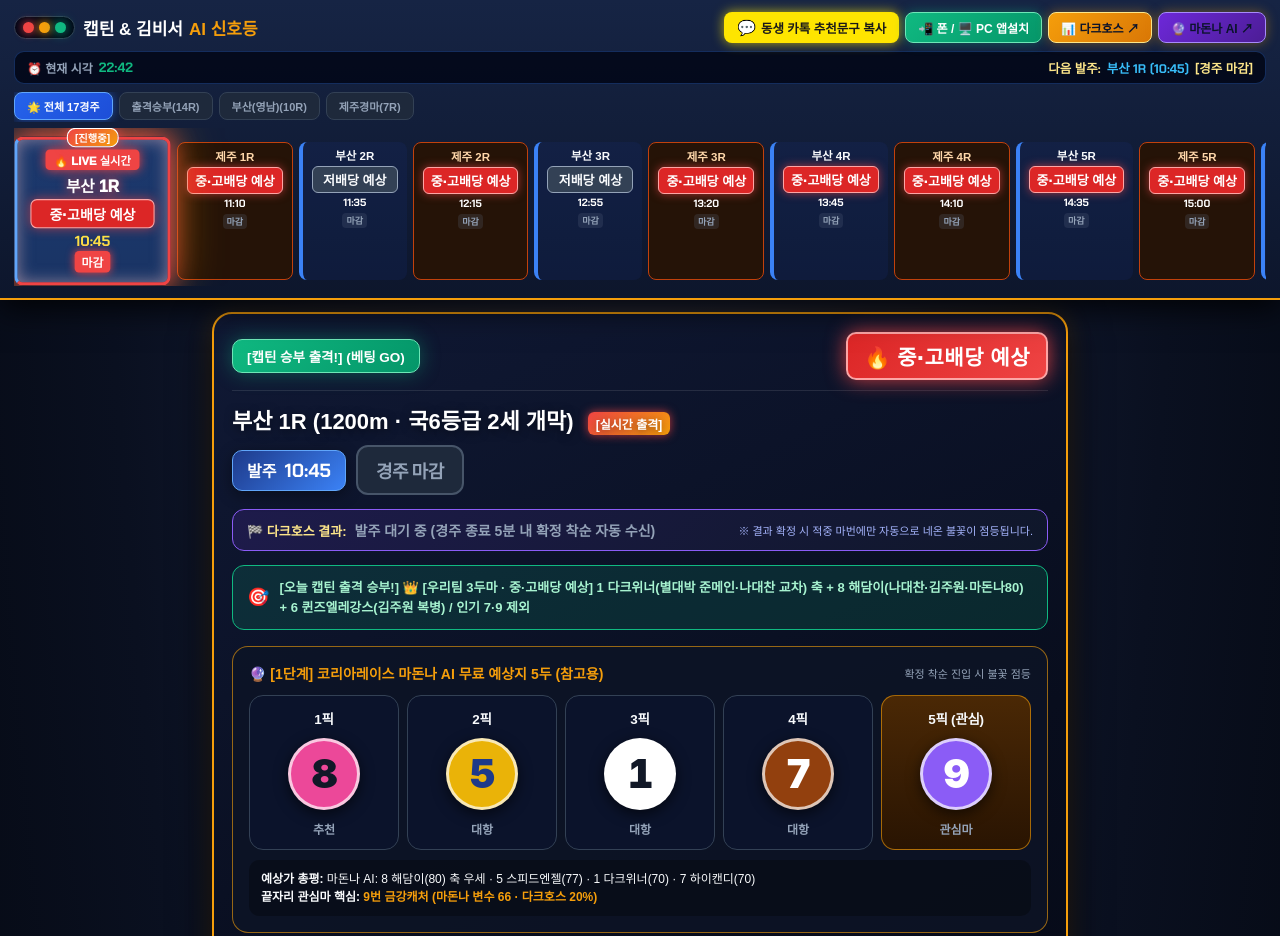
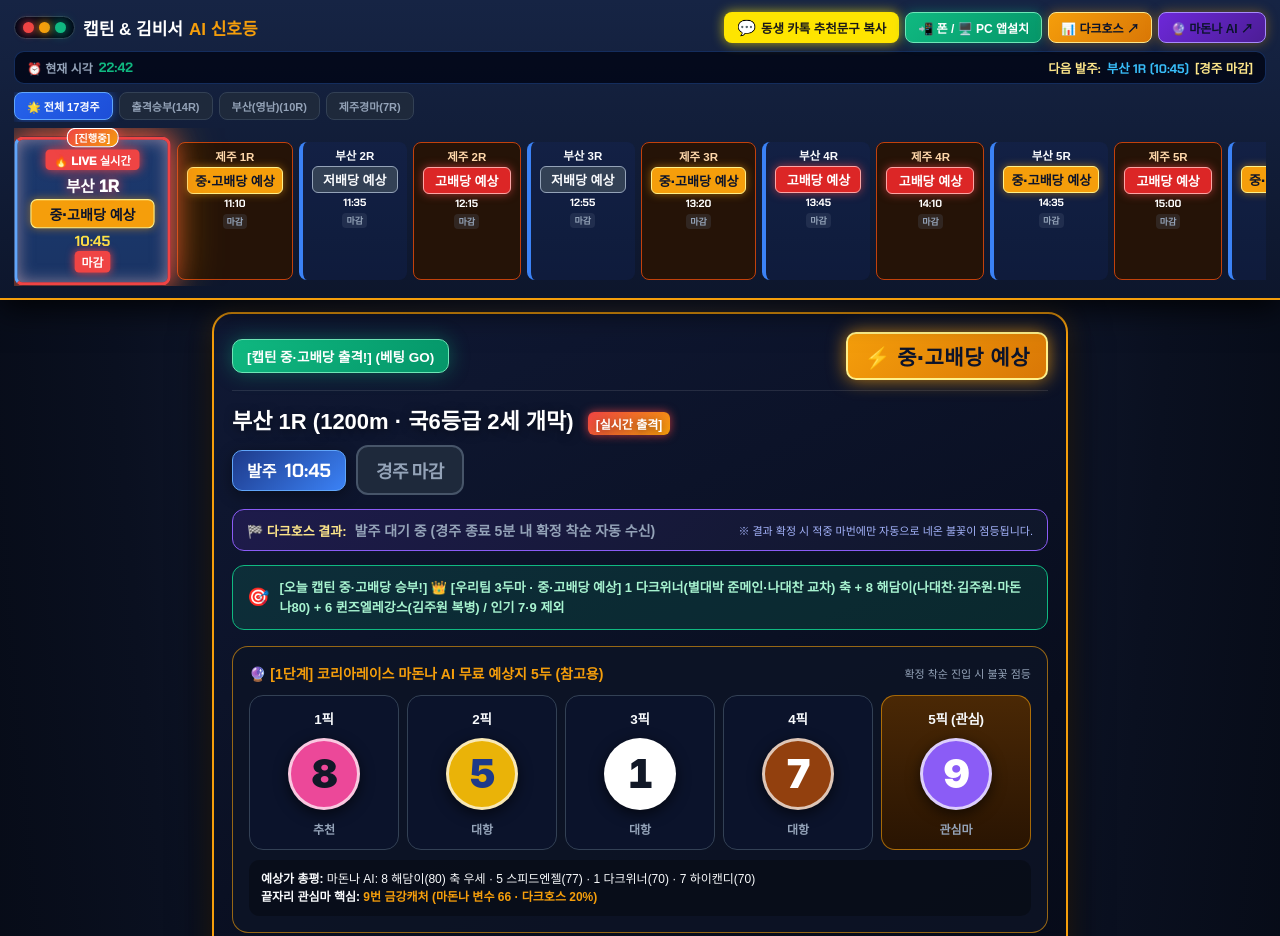
Before and after one commit to a90915719-hue/ai-signal-racing, a plain HTML site: page index.html in a window 1280 px wide. Shown: the top 936 px of the page. Drawn offline with Linux system fonts and the light colour scheme; a web font is replaced by a local one.

Commit message:
11/27(금) 고배당(빨강) / 중·고배당(노랑) / 저배당(회색) 3색 구분 적용

```diff
--- a/index.html
+++ b/index.html
@@ -2075,7 +2075,7 @@
     "isRec": true,
     "isOur": true,
     "badgeType": "HIGH",
-    "payoutType": "중·고배당",
+    "payoutType": "고배당",
     "expH": [
       "1",
       "7",
@@ -2213,7 +2213,7 @@
     "isRec": true,
     "isOur": true,
     "badgeType": "HIGH",
-    "payoutType": "중·고배당",
+    "payoutType": "고배당",
     "expH": [
       "6",
       "4",
@@ -2259,7 +2259,7 @@
     "isRec": true,
     "isOur": true,
     "badgeType": "HIGH",
-    "payoutType": "중·고배당",
+    "payoutType": "고배당",
     "expH": [
       "9",
       "5",
@@ -2351,7 +2351,7 @@
     "isRec": true,
     "isOur": true,
     "badgeType": "HIGH",
-    "payoutType": "중·고배당",
+    "payoutType": "고배당",
     "expH": [
       "7",
       "4",
@@ -2489,7 +2489,7 @@
     "isRec": true,
     "isOur": true,
     "badgeType": "HIGH",
-    "payoutType": "중·고배당",
+    "payoutType": "고배당",
     "expH": [
       "4",
       "11",
@@ -2581,7 +2581,7 @@
     "isRec": true,
     "isOur": true,
     "badgeType": "HIGH",
-    "payoutType": "중·고배당",
+    "payoutType": "고배당",
     "expH": [
       "9",
       "6",
@@ -2627,7 +2627,7 @@
     "isRec": true,
     "isOur": true,
     "badgeType": "HIGH",
-    "payoutType": "중·고배당",
+    "payoutType": "고배당",
     "expH": [
       "3",
       "11",
@@ -2673,7 +2673,7 @@
     "isRec": true,
     "isOur": true,
     "badgeType": "HIGH",
-    "payoutType": "중·고배당",
+    "payoutType": "고배당",
     "expH": [
       "5",
       "8",
@@ -2994,7 +2994,7 @@ ${liveLink}
       let filtered = RACES;
       if (currentFilter === "서울") filtered = RACES.filter(r => r.meet === "부산");
       else if (currentFilter === "제주") filtered = RACES.filter(r => r.meet === "제주");
-      else if (currentFilter === "GO") filtered = RACES.filter(r => r.payoutType === "중·고배당");
+      else if (currentFilter === "GO") filtered = RACES.filter(r => r.payoutType === "고배당" || r.payoutType === "중·고배당");
 
       const liveRace = getNextUpcomingRace();
 
@@ -3023,7 +3023,7 @@ ${liveLink}
         item.innerHTML = `
           ${liveBadgeHtml}
           <div class="ribbon-name">${r.shortTitle}</div>
-          <div style="font-size:13px; font-weight:950; padding:3px 7px; border-radius:6px; margin:3px 0; white-space:nowrap; background:${r.payoutType === '중·고배당' ? '#DC2626' : '#334155'}; color:${r.payoutType === '중·고배당' ? '#FFFFFF' : '#F8FAFC'}; border:1.5px solid ${r.payoutType === '중·고배당' ? '#FCA5A5' : '#94A3B8'}; box-shadow:${r.payoutType === '중·고배당' ? '0 0 10px rgba(239,68,68,0.65)' : 'none'};">${r.payoutType === '중·고배당' ? '중·고배당 예상' : '저배당 예상'}</div>
+          <div style="font-size:13px; font-weight:950; padding:3px 7px; border-radius:6px; margin:3px 0; white-space:nowrap; background:${r.payoutType === '고배당' ? '#DC2626' : (r.payoutType === '중·고배당' ? '#F59E0B' : '#334155')}; color:${r.payoutType === '고배당' ? '#FFFFFF' : (r.payoutType === '중·고배당' ? '#0B132B' : '#F8FAFC')}; border:1.5px solid ${r.payoutType === '고배당' ? '#FCA5A5' : (r.payoutType === '중·고배당' ? '#FEF08A' : '#94A3B8')}; box-shadow:${r.payoutType === '고배당' ? '0 0 10px rgba(239,68,68,0.65)' : (r.payoutType === '중·고배당' ? '0 0 8px rgba(245,158,11,0.55)' : 'none')};">${r.payoutType === '고배당' ? '고배당 예상' : (r.payoutType === '중·고배당' ? '중·고배당 예상' : '저배당 예상')}</div>
           <div class="ribbon-time">${r.time}</div>
           <div class="ribbon-countdown ${cdCls}" id="rb-cd-${r.id}">${td.short}</div>
         `;
@@ -3099,7 +3099,7 @@ ${liveLink}
         const res = r.results || {};
         const isConfirmed = (res.status === "확정" && res.r1 && res.r2 && res.r3);
         const isLive = (liveRace && liveRace.id === r.id);
-        const isGo = (r.payoutType === "중·고배당");
+        const isGo = (r.payoutType === "고배당" || r.payoutType === "중·고배당");
         const td = calcTimeDiff(r.time);
         const ai = r.ai || {};
         const aiPicks = [ai.h1, ai.h2, ai.h3].filter(Boolean);
@@ -3167,7 +3167,7 @@ ${liveLink}
         } else if (isLive) {
           hitResultHtml = '<span style="background:#EF4444; color:#fff; font-weight:900; padding:2px 6px; border-radius:4px; font-size:11px;">[출격진행]</span>';
         } else {
-          hitResultHtml = `<span style="display:inline-block; padding:4px 9px; border-radius:6px; font-size:13.5px; font-weight:950; white-space:nowrap; background:${isGo ? '#DC2626' : '#334155'}; color:${isGo ? '#FFFFFF' : '#F8FAFC'}; border:1.5px solid ${isGo ? '#FCA5A5' : '#94A3B8'}; box-shadow:${isGo ? '0 0 8px rgba(239,68,68,0.55)' : 'none'};">${isGo ? '중·고배당 예상' : '저배당 예상'}</span>`;
+          hitResultHtml = `<span style="display:inline-block; padding:4px 9px; border-radius:6px; font-size:13.5px; font-weight:950; white-space:nowrap; background:${r.payoutType === '고배당' ? '#DC2626' : (r.payoutType === '중·고배당' ? '#F59E0B' : '#334155')}; color:${r.payoutType === '고배당' ? '#FFFFFF' : (r.payoutType === '중·고배당' ? '#0B132B' : '#F8FAFC')}; border:1.5px solid ${r.payoutType === '고배당' ? '#FCA5A5' : (r.payoutType === '중·고배당' ? '#FEF08A' : '#94A3B8')}; box-shadow:${r.payoutType === '고배당' ? '0 0 8px rgba(239,68,68,0.55)' : (r.payoutType === '중·고배당' ? '0 0 8px rgba(245,158,11,0.5)' : 'none')};">${r.payoutType === '고배당' ? '고배당 예상' : (r.payoutType === '중·고배당' ? '중·고배당 예상' : '저배당 예상')}</span>`;
         }
 
         row.innerHTML = `
@@ -3259,20 +3259,30 @@ ${liveLink}
       const timeBadge = document.getElementById("bb-time-badge");
       timeBadge.className = `big-time-badge ${isSeoul ? 'time-seoul' : 'time-jeju'} digital`;
 
-      const isGo = (r.payoutType === "중·고배당");
+      const isHigh = (r.payoutType === "고배당");
+      const isMidHigh = (r.payoutType === "중·고배당");
+      const isGo = (isHigh || isMidHigh);
       const actionEl = document.getElementById("bb-action");
       const payoutEl = document.getElementById("bb-payout");
       const decEl = document.getElementById("bb-decision");
       const decText = document.getElementById("bb-decision-text");
 
-      if (isGo) {
-        actionEl.className = r.badgeType === "HIGH" ? "bb-action-badge action-high" : "bb-action-badge action-go";
-        actionEl.innerHTML = r.badgeType === "HIGH" ? "[캡틴 메인 출격!] (필승)" : "[캡틴 승부 출격!] (베팅 GO)";
-        payoutEl.innerHTML = "🔥 중·고배당 예상";
+      if (isHigh) {
+        actionEl.className = "bb-action-badge action-high";
+        actionEl.innerHTML = "[캡틴 고배당 메인 출격!] (필승)";
+        payoutEl.innerHTML = "🔥 고배당 예상";
         payoutEl.style.cssText = "font-size:21px; font-weight:950; padding:7px 16px; border-radius:10px; background:linear-gradient(135deg,#DC2626,#EF4444); color:#FFFFFF; border:2px solid #FCA5A5; box-shadow:0 0 20px rgba(239,68,68,0.85); letter-spacing:0.5px;";
 
         decEl.className = "decision-banner go";
-        decText.innerHTML = `<strong>[오늘 캡틴 출격 승부!]</strong> ${r.aiReason}`;
+        decText.innerHTML = `<strong>[오늘 캡틴 고배당 핵심 승부!]</strong> ${r.aiReason}`;
+      } else if (isMidHigh) {
+        actionEl.className = "bb-action-badge action-go";
+        actionEl.innerHTML = "[캡틴 중·고배당 출격!] (베팅 GO)";
+        payoutEl.innerHTML = "⚡ 중·고배당 예상";
+        payoutEl.style.cssText = "font-size:21px; font-weight:950; padding:7px 16px; border-radius:10px; background:linear-gradient(135deg,#F59E0B,#D97706); color:#0B132B; border:2px solid #FEF08A; box-shadow:0 0 18px rgba(245,158,11,0.75); letter-spacing:0.5px;";
+
+        decEl.className = "decision-banner go";
+        decText.innerHTML = `<strong>[오늘 캡틴 중·고배당 승부!]</strong> ${r.aiReason}`;
       } else {
         actionEl.className = "bb-action-badge action-pass";
         actionEl.innerHTML = "[저배당 예상 · 관망]";
```
